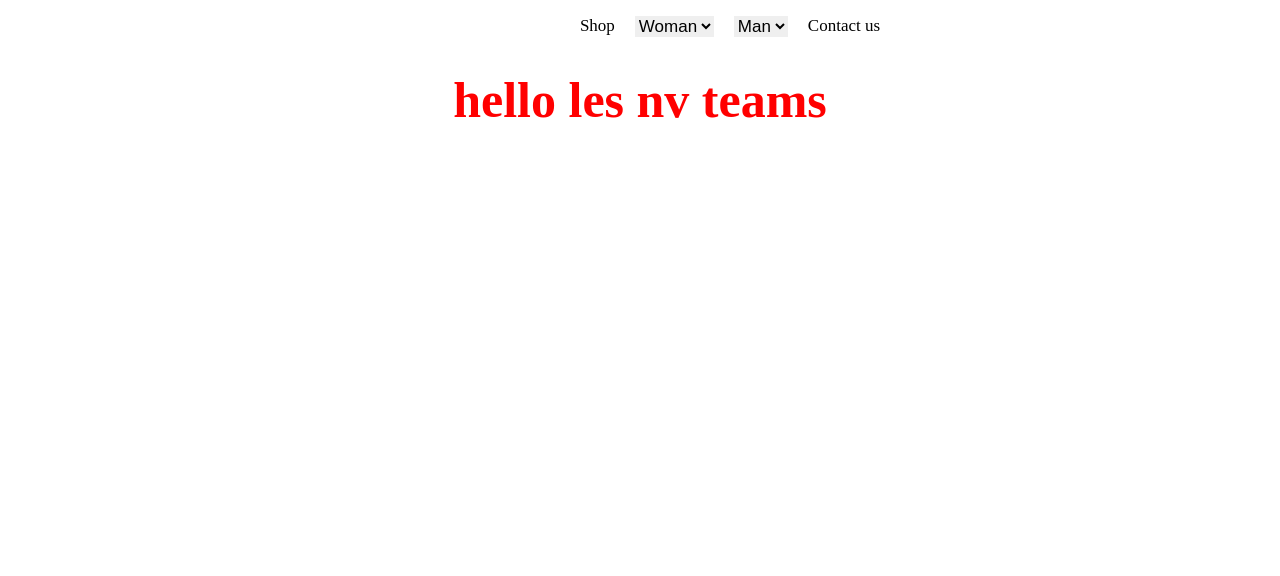
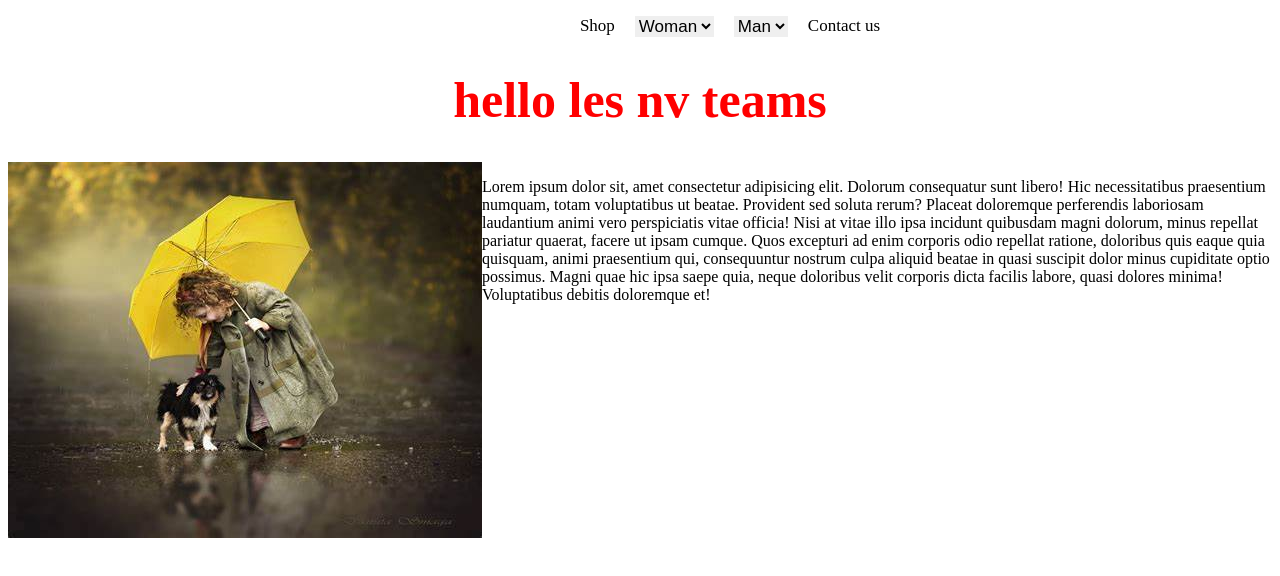
Before and after one commit to fitiavanami/gittp01, a plain HTML site: page projet01/index.html in a window 1280 px wide. Drawn offline with Linux system fonts and the light colour scheme.

Commit message:
nametraka sary sy nanisy paragraphe

```diff
--- a/projet01/index.html
+++ b/projet01/index.html
@@ -35,5 +35,10 @@
         </ul>
     </nav>
     <h1>hello les nv teams</h1>
+    <div class="img">
+        <img src="OIP (3).jpg" alt="">
+        <p>Lorem ipsum dolor sit, amet consectetur adipisicing elit. Dolorum consequatur sunt libero! Hic necessitatibus praesentium numquam, totam voluptatibus ut beatae. Provident sed soluta rerum? Placeat doloremque perferendis laboriosam laudantium animi vero perspiciatis vitae officia! Nisi at vitae illo ipsa incidunt quibusdam magni dolorum, minus repellat pariatur quaerat, facere ut ipsam cumque. Quos excepturi ad enim corporis odio repellat ratione, doloribus quis eaque quia quisquam, animi praesentium qui, consequuntur nostrum culpa aliquid beatae in quasi suscipit dolor minus cupiditate optio possimus. Magni quae hic ipsa saepe quia, neque doloribus velit corporis
+        dicta facilis labore, quasi dolores minima! Voluptatibus debitis doloremque et!</p>
+    </div>
 </body>
 </html>
--- a/projet01/style.css
+++ b/projet01/style.css
@@ -56,3 +56,8 @@ nav ul li a {
 .select1 {
     font-size: 17px;
 }
+
+.img {
+    display: flex;
+    justify-content: center;
+}
```
Also changed, not shown: projet01/OIP (3).jpg (added).
